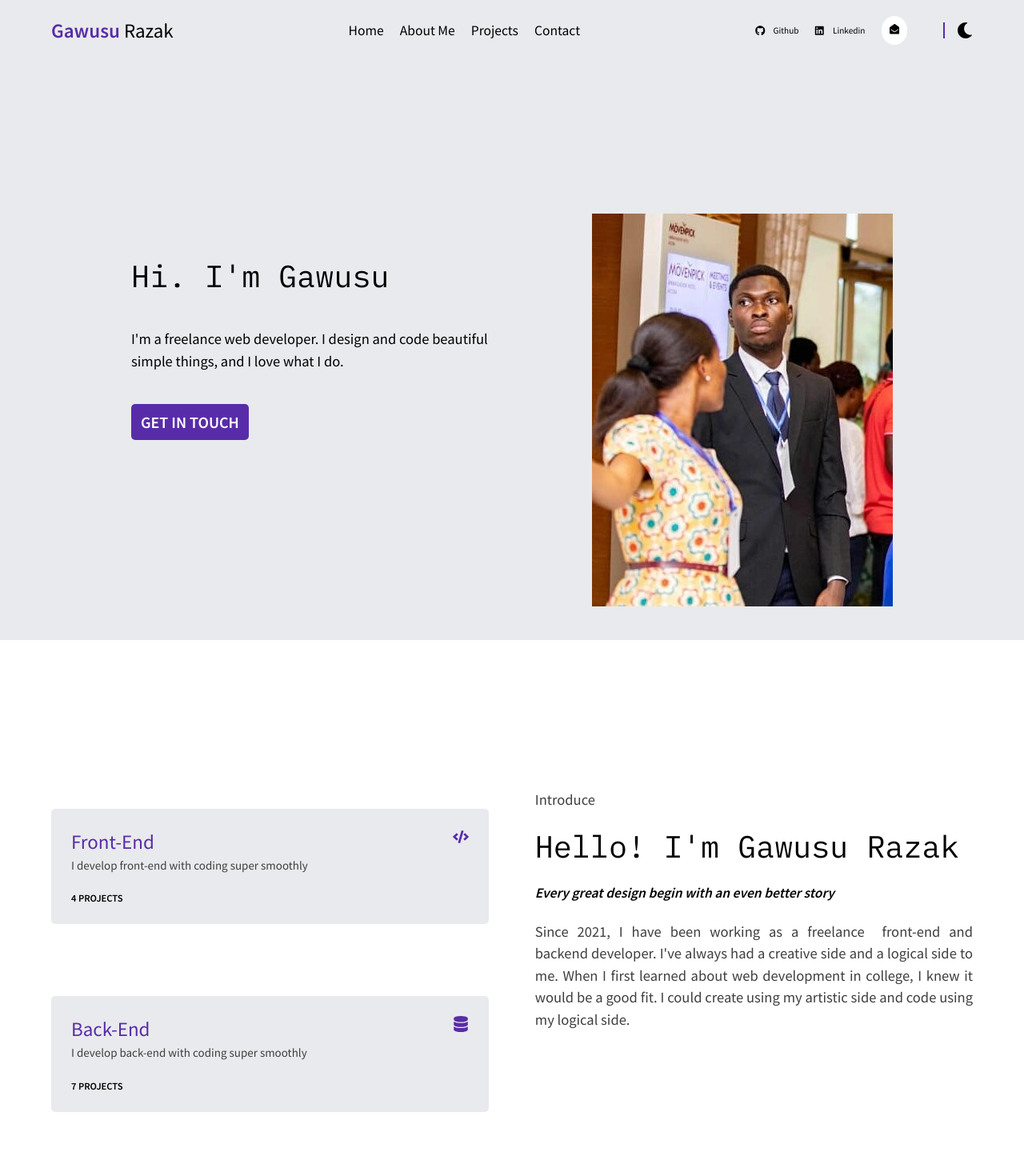
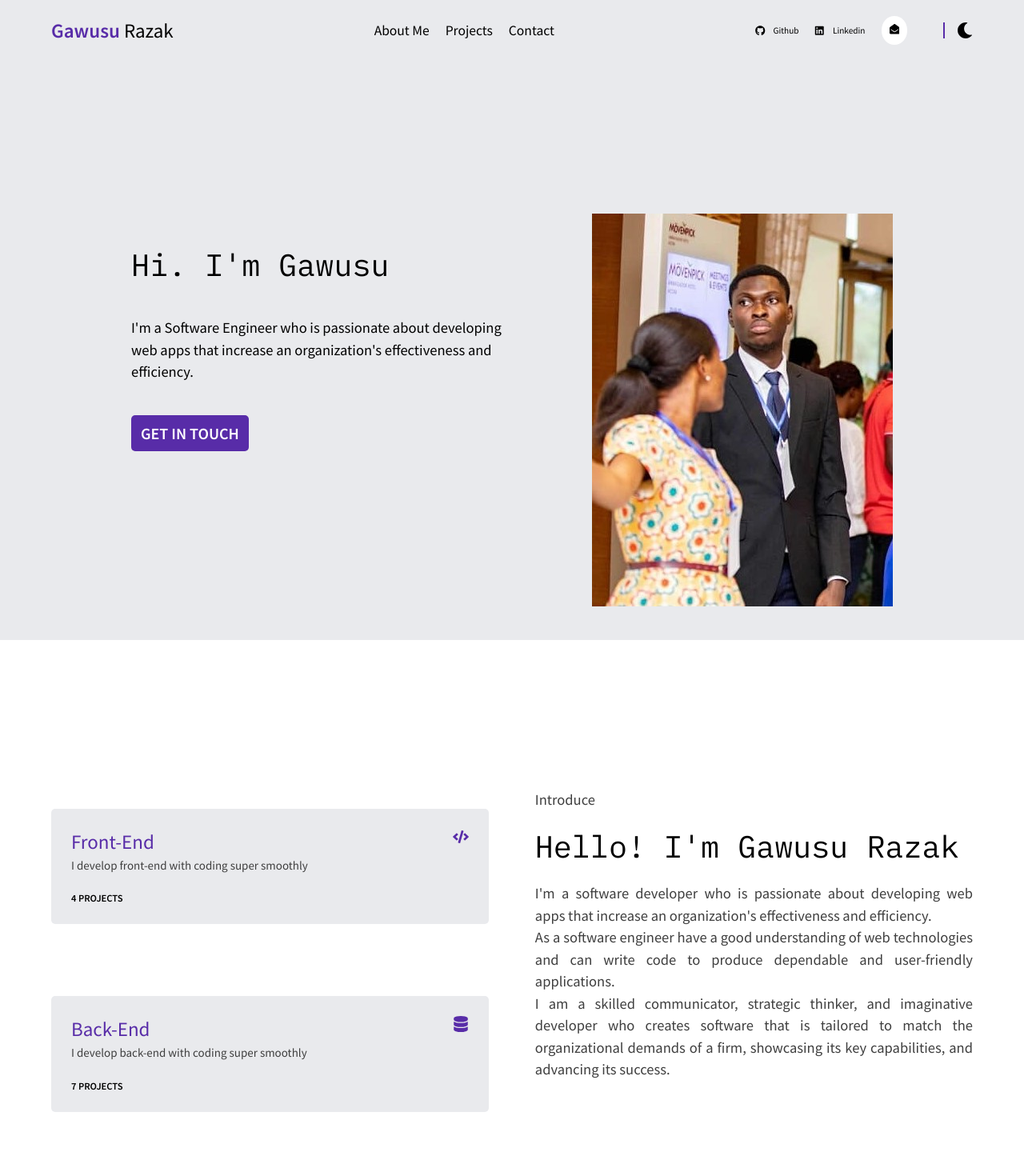
Before and after one commit to Razak-Gawusu/my-portfolio, a React (Create React App) app: page / in a window 1280 px wide. Shown: the top 1470 px of the page at 80% size. Built offline with nearby package versions, Linux system fonts and the light colour scheme.

Commit message:
better introduction about self

```diff
--- a/package.json
+++ b/package.json
@@ -16,6 +16,7 @@
   },
   "scripts": {
     "start": "react-scripts start",
+
     "build": "react-scripts build",
     "test": "react-scripts test",
     "eject": "react-scripts eject"
--- a/src/Data/data.js
+++ b/src/Data/data.js
@@ -1,49 +1,49 @@
 export const skillData = [
   {
     id: 1,
-        name: 'Front-End',
-        description: 'I develop front-end with coding super smoothly',
-        number: 4
+    name: "Front-End",
+    description: "I develop front-end with coding super smoothly",
+    number: 4,
   },
   {
     id: 2,
-        name: 'Back-End',
-        description: 'I develop back-end with coding super smoothly',
-        number: 7
+    name: "Back-End",
+    description: "I develop back-end with coding super smoothly",
+    number: 7,
   },
-]
+];
 
 export const latestWorksData = [
   {
-        id:1,
-        title:'LooksnStyle',
-        languages: ['React', 'Sass'],
-        img:'looksnstyle.png',
-        webAddress: 'https://looksnstyle.netlify.app',
-        codeAddress: 'https://github.com/Razak-Gawusu/SantaMaria-Barber-Shop'
+    id: 1,
+    title: "LooksnStyle",
+    languages: ["React", "Sass"],
+    img: "looksnstyle.png",
+    webAddress: "https://looksnstyle.netlify.app",
+    codeAddress: "https://github.com/Razak-Gawusu/SantaMaria-Barber-Shop",
   },
   {
-        id:2,
-        title:'Rest Countries',
-        languages: ['Sass', 'React'],
-        img:'rest-countries-api.jpg',
-        webAddress: 'http://razak-gawusu.github.io/loopstudios',
-        codeAddress: 'http://razak-gawusu/loopstudios'
+    id: 2,
+    title: "Rest Countries",
+    languages: ["Sass", "React"],
+    img: "rest-countries-api.jpg",
+    webAddress: "https://gawusu-rest-countries.netlify.app",
+    codeAddress: "https://gawusu-rest-countries.netlify.app",
   },
   {
-        id:3,
-        title:'Car Sales GH',
-        languages: ['React', 'Sass'],
-        img:'carsalesgh.png',
-        webAddress: 'https://carsalesgh.netlify.app',
-        codeAddress: 'https://github.com/Razak-Gawusu/ghone-carsales'
+    id: 3,
+    title: "Car Sales GH",
+    languages: ["React", "Sass"],
+    img: "carsalesgh.png",
+    webAddress: "https://carsalesgh.netlify.app",
+    codeAddress: "https://github.com/Razak-Gawusu/ghone-carsales",
   },
   {
-        id:4,
-        title:'Todo App',
-        languages: ['Sass', 'React'],
-        img:'todo-app.jpg',
-        webAddress: 'https://gawusu-todoapp.netlify.app',
-        codeAddress: 'https://github.com/Razak-Gawusu/todo-app'
-    }
-]
+    id: 4,
+    title: "Todo App",
+    languages: ["Sass", "React"],
+    img: "todo-app.jpg",
+    webAddress: "https://gawusu-todoapp.netlify.app",
+    codeAddress: "https://github.com/Razak-Gawusu/todo-app",
+  },
+];
--- a/src/components/Header.jsx
+++ b/src/components/Header.jsx
@@ -41,7 +41,6 @@ function Header() {
         <nav className='mobile__view--nav' ref={mobileNav}>
           <FaTimes className='icon close' onClick={() => closeNav()}/>
           <ul>
-            <li><a className='navLink' href="#home">home</a></li>
             <li><a className='navLink' href="#aboutMe">about Me</a></li>
             <li><a className='navLink' href="#projects">projects</a></li>
             <li><a className='navLink' href="#contact">contact</a></li>
--- a/src/components/Hero.jsx
+++ b/src/components/Hero.jsx
@@ -13,7 +13,7 @@ function Hero() {
                     Hi. I'm Gawusu
                 </h1>
                 <p className='paragraph'>
-                I'm a freelance web developer. I design and code beautiful simple things, and I love what I do.
+                I'm a Software Engineer who is passionate about developing web apps that increase an organization's effectiveness and efficiency.
                 </p>
 
                 <a className='link' href="mailto:gawusur@gmail.com"> Get in Touch</a>
--- a/src/components/NavBar.jsx
+++ b/src/components/NavBar.jsx
@@ -11,7 +11,6 @@ function NavBar() {
   return (
     <nav className='nav' onClick={scrollToHeader}>
       <ul className='nav__list'>
-        <li className='nav__item'><a className='navLink' href="#home">home</a></li>
         <li className='nav__item'><a className='navLink' href="#aboutMe">about Me</a></li>
         <li className='nav__item'><a className='navLink' href="#projects">Projects</a></li>
         <li className='nav__item'><a className='navLink' href="#contact">Contact</a></li>
--- a/src/pages/AboutMe.jsx
+++ b/src/pages/AboutMe.jsx
@@ -11,8 +11,15 @@ function AboutMe() {
             <div className='aboutMe__item'>
                 <h6 className='paragraph'>Introduce</h6>
                 <h3 className='mainTitle'>Hello! I'm Gawusu Razak</h3>
-                <h4 className='subTitle'>Every great design begin with an even better story</h4>
-                <p className='paragraph' >Since 2021, I have been working as a freelance  front-end and backend developer. I've always had a creative side and a logical side to me. When I first learned about web development in college, I knew it would be a good fit. I could create using my artistic side and code using my logical side.</p>
+                {/* <h4 className='subTitle'>Every great design begin with an even better story</h4> */}
+                {/* <p className='paragraph' >Since 2021, I have been working as a freelance  front-end and backend developer. I've always had a creative side and a logical side to me. When I first learned about web development in college, I knew it would be a good fit. I could create using my artistic side and code using my logical side.</p> */}
+                <p className="paragraph">
+                I'm a software developer who is passionate about developing web apps that increase an organization's effectiveness and efficiency.
+                </p>
+                <p className="paragraph">As a software engineer have a good understanding of web technologies and can write code to produce dependable and user-friendly applications. </p>
+                <p className="paragraph">
+                I am a skilled communicator, strategic thinker, and imaginative developer who creates software that is tailored to match the organizational demands of a firm, showcasing its key capabilities, and advancing its success.
+                </p>
             </div>
 
             <div className='aboutMe__item'>
```
Lines whose indentation alone changed are shown as unchanged.
